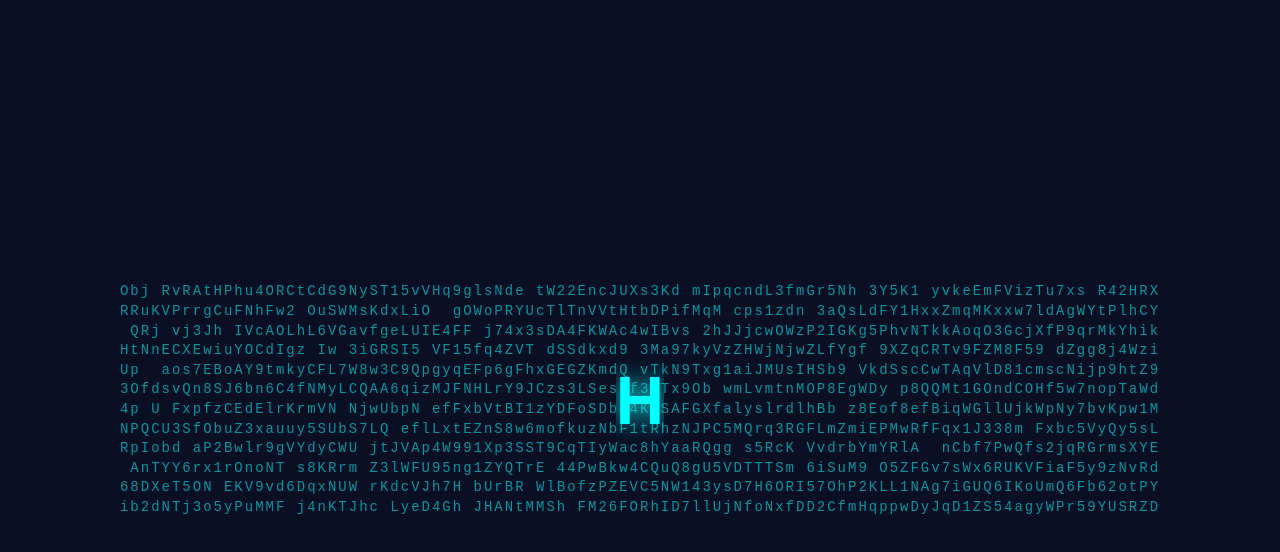
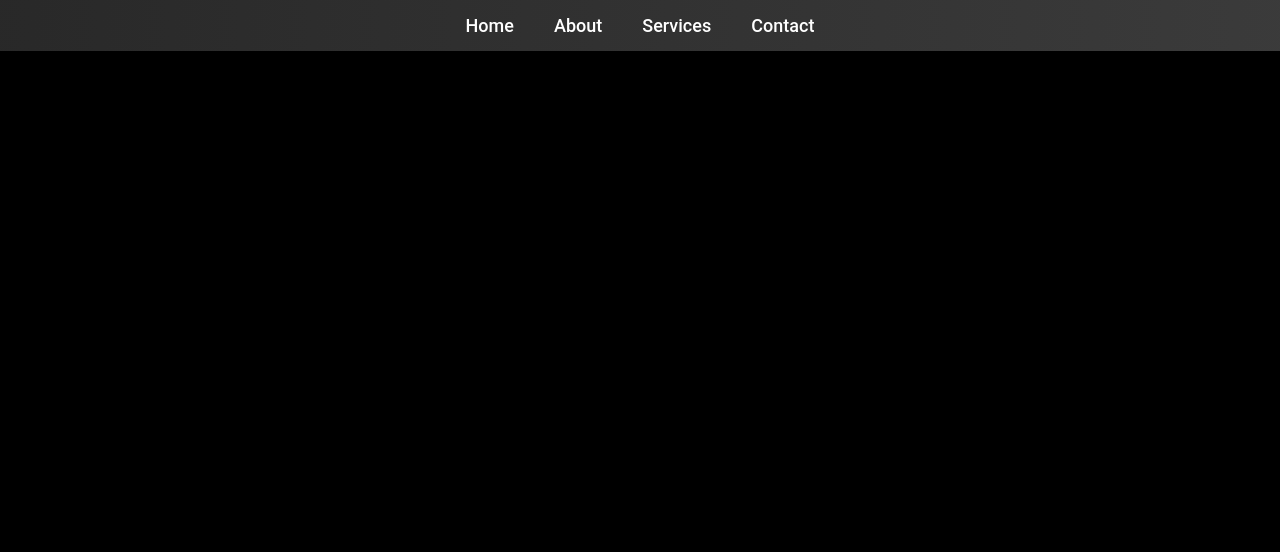
Before and after one commit to amliubo/index, a React (Create React App) app: page / in a window 1280 px wide. Shown: the top 552 px of the page. Built offline with nearby package versions, Linux system fonts and the light colour scheme.

Commit message:
[修改] 首页智能整体展示

```diff
--- a/src/App.js
+++ b/src/App.js
@@ -1,9 +1,11 @@
 import React from "react";
+import Navbar from "./components/Navbar";
 import Home from "./pages/Home/Home";
 
 function App() {
   return (
     <div className="App">
+      <Navbar />
       <Home />
     </div>
   );
--- /dev/null
+++ b/src/components/IndexBG.css
@@ -0,0 +1,20 @@
+.background-container {
+    position: fixed;
+    top: 0;
+    left: 0;
+    width: 100%;
+    height: 100%;
+    display: flex;
+    align-items: center;
+    justify-content: center;
+    background: black;
+  }
+
+  .background-text {
+    font-family: monospace;
+    font-size: 8px;
+    line-height: 8px;
+    color: white;
+    white-space: pre;
+    text-align: center;
+  }
--- /dev/null
+++ b/src/components/Navbar.css
@@ -0,0 +1,63 @@
+/* 设置导航栏背景渐变和透明度 */
+.navbar {
+    position: fixed;
+    top: 0;
+    left: 0;
+    width: 100%;
+    background: linear-gradient(90deg, rgba(45, 45, 45, 0.9), rgba(65, 65, 65, 0.9));
+    color: #fff;
+    padding: 15px 0;
+    z-index: 1000;
+    display: flex;
+    justify-content: center;
+    box-shadow: 0 4px 8px rgba(0, 0, 0, 0.1);
+    transition: background 0.3s ease; /* 动画效果 */
+}
+
+.navbar ul {
+    list-style-type: none;
+    margin: 0;
+    padding: 0;
+    display: flex;
+    justify-content: center;
+}
+
+/* 设置菜单项 */
+.navbar li {
+    margin: 0 20px;
+}
+
+/* 设置链接样式 */
+.navbar a {
+    color: #fff;
+    text-decoration: none;
+    font-size: 18px;
+    font-family: "Roboto", sans-serif;
+    font-weight: 500;
+    transition:
+        color 0.3s ease,
+        transform 0.3s ease; /* 过渡效果 */
+}
+
+/* 设置悬浮效果 */
+.navbar a:hover {
+    color: #00ff99; /* 绿色光效 */
+    transform: scale(1.1); /* 放大效果 */
+}
+
+/* 在页面滚动时改变背景 */
+body.scroll .navbar {
+    background: linear-gradient(90deg, rgba(45, 45, 45, 0.9), rgba(65, 65, 65, 1));
+}
+
+/* 添加响应式布局 */
+@media (max-width: 768px) {
+    .navbar ul {
+        flex-direction: column;
+        align-items: center;
+    }
+
+    .navbar li {
+        margin: 10px 0;
+    }
+}
--- /dev/null
+++ b/src/components/Navbar.js
@@ -0,0 +1,17 @@
+import React from "react";
+import "./Navbar.css";
+
+const Navbar = () => {
+    return (
+        <div className="navbar">
+            <ul>
+                <li><a href="#home">Home</a></li>
+                <li><a href="#about">About</a></li>
+                <li><a href="#services">Services</a></li>
+                <li><a href="#contact">Contact</a></li>
+            </ul>
+        </div>
+    );
+};
+
+export default Navbar;
--- a/src/components/indexbg.js
+++ b/src/components/indexbg.js
@@ -1,74 +1,114 @@
 import React, { useEffect, useState } from "react";
+import "./IndexBG.css";
 
 const IndexBG = () => {
-  const [backgroundText, setBackgroundText] = useState(generateInitialText());
-  const [currentTextIndex, setCurrentTextIndex] = useState(0);
-  const [displayedText, setDisplayedText] = useState("");
-  const [isDeleting, setIsDeleting] = useState(false);
-  const [textSpeed] = useState(150);
-  const [deleteSpeed] = useState(150);
+  const shapeSize = { rows: 40, cols: 120 }; // 矩阵大小
+  const textSpeed = 5; // 速度（毫秒）
 
-  const textList = ["Hey I'm Liu bo!", "Welcome to my Site!", "Enjoy Coding!", "Have a nice day!"];
+  const [backgroundText, setBackgroundText] = useState(generateEmptyGrid());
+  const [targetShape, setTargetShape] = useState(generateRectangle());
+  const [transitioning, setTransitioning] = useState(false); // 是否正在变换形状
 
-  function generateInitialText() {
-    return Array(12)
-      .fill(" ")
-      .map(() => Array(100).fill(" ").join(""))
-      .join("\n");
+  // **生成空矩阵**
+  function generateEmptyGrid() {
+    return Array(shapeSize.rows).fill(" ".repeat(shapeSize.cols));
   }
 
+  // **生成矩形**
+  function generateRectangle() {
+    return Array(shapeSize.rows)
+      .fill("")
+      .map(() => Array(shapeSize.cols).fill("■"))
+      .map((row) => row.join(""));
+  }
+
+  // **生成圆形**
+  function generateCircle() {
+    const radius = Math.min(shapeSize.rows, shapeSize.cols) / 3;
+    const centerX = shapeSize.cols / 2;
+    const centerY = shapeSize.rows / 2;
+    return Array(shapeSize.rows)
+      .fill("")
+      .map((_, y) =>
+        Array(shapeSize.cols)
+          .fill("")
+          .map((_, x) =>
+            Math.sqrt(Math.pow(x - centerX, 2) + Math.pow(y - centerY, 2)) <= radius
+              ? "●"
+              : " "
+          )
+          .join("")
+      );
+  }
+
+  // **生成三角形**
+  function generateTriangle() {
+    return Array(shapeSize.rows)
+      .fill("")
+      .map((_, y) =>
+        Array(shapeSize.cols)
+          .fill("")
+          .map((_, x) => (x >= y / 2 && x < shapeSize.cols - y / 2 ? "▲" : " "))
+          .join("")
+      );
+  }
+
+  // **逐步过渡形状**
   useEffect(() => {
-    const intervalId = setInterval(() => {
-      const chars = "abcdefghijklmnopqrstuvwxyzABCDEFGHIJKLMNOPQRSTUVWXYZ123456789";
-      const lines = backgroundText.split("\n");
+    if (!transitioning) return;
 
-      const newLines = lines.map((line) => {
-        return line
-          .split("")
-          .map((char) => {
-            if (Math.random() < 0.1) {
-              return chars.charAt(Math.floor(Math.random() * chars.length));
-            }
-            return char;
-          })
-          .join("");
-      });
+    const updatePixels = () => {
+      let newText = [...backgroundText];
+      let changes = [];
 
-      setBackgroundText(newLines.join("\n"));
-    }, 180);
+      // **计算需要变化的点**
+      for (let i = 0; i < shapeSize.rows; i++) {
+        for (let j = 0; j < shapeSize.cols; j++) {
+          const oldChar = newText[i][j];
+          const newChar = targetShape[i][j];
 
-    return () => clearInterval(intervalId);
-  }, [backgroundText]);
-
-
-  useEffect(() => {
-    const textChangeInterval = setInterval(() => {
-      if (isDeleting) {
-        setDisplayedText((prevText) => prevText.slice(0, prevText.length - 1));
-        if (displayedText.length === 0) {
-          setIsDeleting(false);
-          setCurrentTextIndex((prevIndex) => (prevIndex + 1) % textList.length);
-        }
-      } else {
-        setDisplayedText((prevText) => textList[currentTextIndex].slice(0, prevText.length + 1));
-        if (displayedText.length === textList[currentTextIndex].length) {
-          setIsDeleting(true);
+          if (oldChar !== newChar) {
+            changes.push({ x: i, y: j, value: newChar });
+          }
         }
       }
-    }, isDeleting ? deleteSpeed : textSpeed);
 
-    return () => clearInterval(textChangeInterval);
-  }, [displayedText, currentTextIndex, isDeleting, textList]);
+      if (changes.length === 0) {
+        setTransitioning(false); // 形状转换完成
+        return;
+      }
+
+      // **随机修改一部分像素**
+      const numChanges = Math.max(1, Math.floor(changes.length * 0.05)); // 每帧改变5%
+      for (let k = 0; k < numChanges; k++) {
+        const { x, y, value } = changes[Math.floor(Math.random() * changes.length)];
+        newText[x] = newText[x].substring(0, y) + value + newText[x].substring(y + 1);
+      }
+
+      setBackgroundText([...newText]);
+    };
+
+    const interval = setInterval(updatePixels, textSpeed);
+    return () => clearInterval(interval);
+  }, [backgroundText, targetShape, transitioning]);
+
+  // **定期更换形状**
+  useEffect(() => {
+    const changeShape = () => {
+      if (!transitioning) {
+        setTransitioning(true);
+        setTargetShape([generateRectangle, generateCircle, generateTriangle][Math.floor(Math.random() * 3)]());
+      }
+    };
+
+    const shapeInterval = setInterval(changeShape, 8000); // 每8秒切换形状
+    return () => clearInterval(shapeInterval);
+  }, [transitioning]);
 
   return (
-    <>
-      <div className="background-container">
-        <pre className="background-text">{backgroundText}</pre>
-      </div>
-      <div className="center-logo">
-        <h1>{displayedText}</h1>
-      </div>
-    </>
+    <div className="background-container">
+      <pre className="background-text">{backgroundText.join("\n")}</pre>
+    </div>
   );
 };
 
--- a/src/pages/Home/Home.js
+++ b/src/pages/Home/Home.js
@@ -1,11 +1,11 @@
 import React from "react";
 import "./Home.css";
-import BackgroundEffect from "../../components/indexbg";
+import IndexBG from "../../components/indexbg";
 
 function Home() {
     return (
         <div className="home-page">
-            <BackgroundEffect />
+            <IndexBG />
         </div>
     );
 }
```
